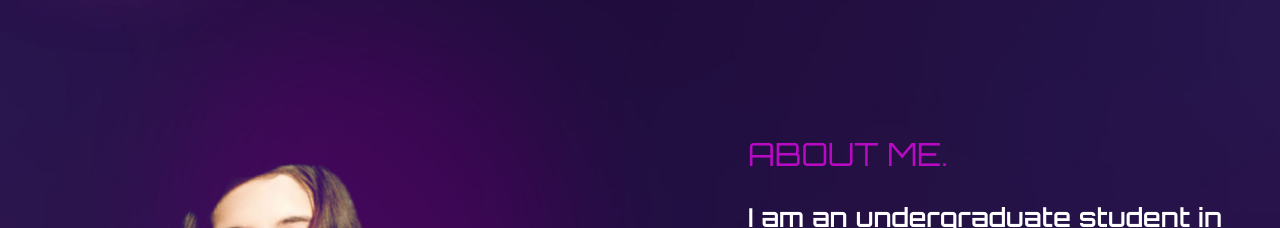
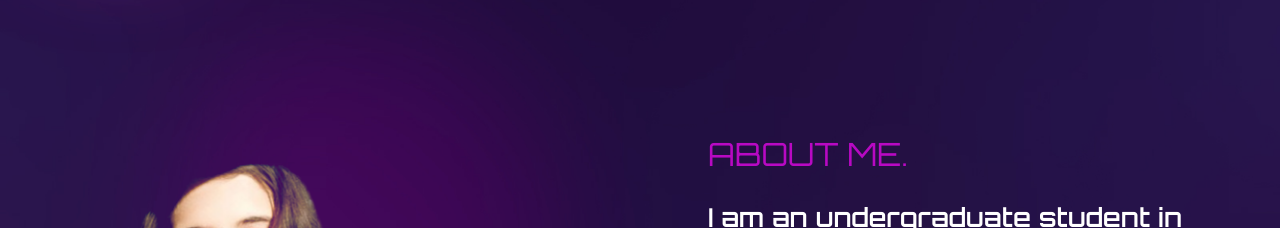
Before and after one commit to iamridhima/myportfolio, a React (Create React App) app: page / in a window 1280 px wide. Shown: the part 740-968 px from the top of the page. Built offline with nearby package versions, Linux system fonts and the light colour scheme; the HTML template or start-up script is replaced by a standard one; a web font is replaced by a local one.

Commit message:
Update About.js

```diff
--- a/src/components/About.js
+++ b/src/components/About.js
@@ -9,7 +9,7 @@ const About = () => {
     threshold: 0.5,
   });
   return (
-    <section className='justify-between items-center mt-20 -mr-20' id='about' ref={ref}>
+    <section className='justify-between items-center mt-20 -mr-15' id='about' ref={ref}>
       <div className='container mx-auto'>
         <div className='flex flex-col gap-56 gap-y-10 lg:flex-row'>
           <motion.div
@@ -24,7 +24,7 @@ const About = () => {
               initial='hidden'
               whileInView={'show'}
               viewport={{ once: false, amount: 0.7 }}
-              className='h2 text-accent'>About me.</motion.h2>
+              className='h2 text-accent -mr-10'>About me.</motion.h2>
             <motion.h3
               variants={fadeIn('up', 0.2)}
               initial='hidden'
```
